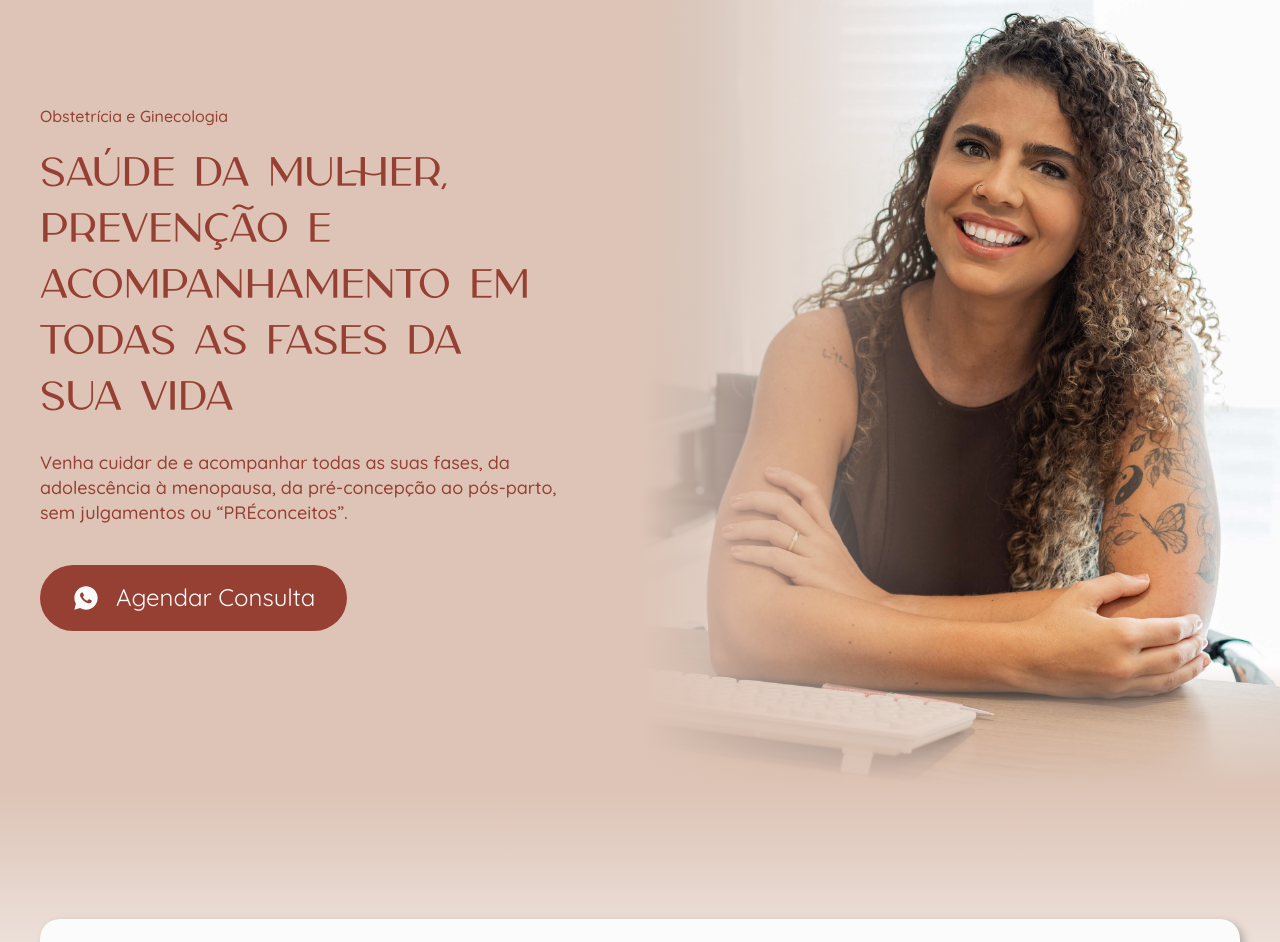
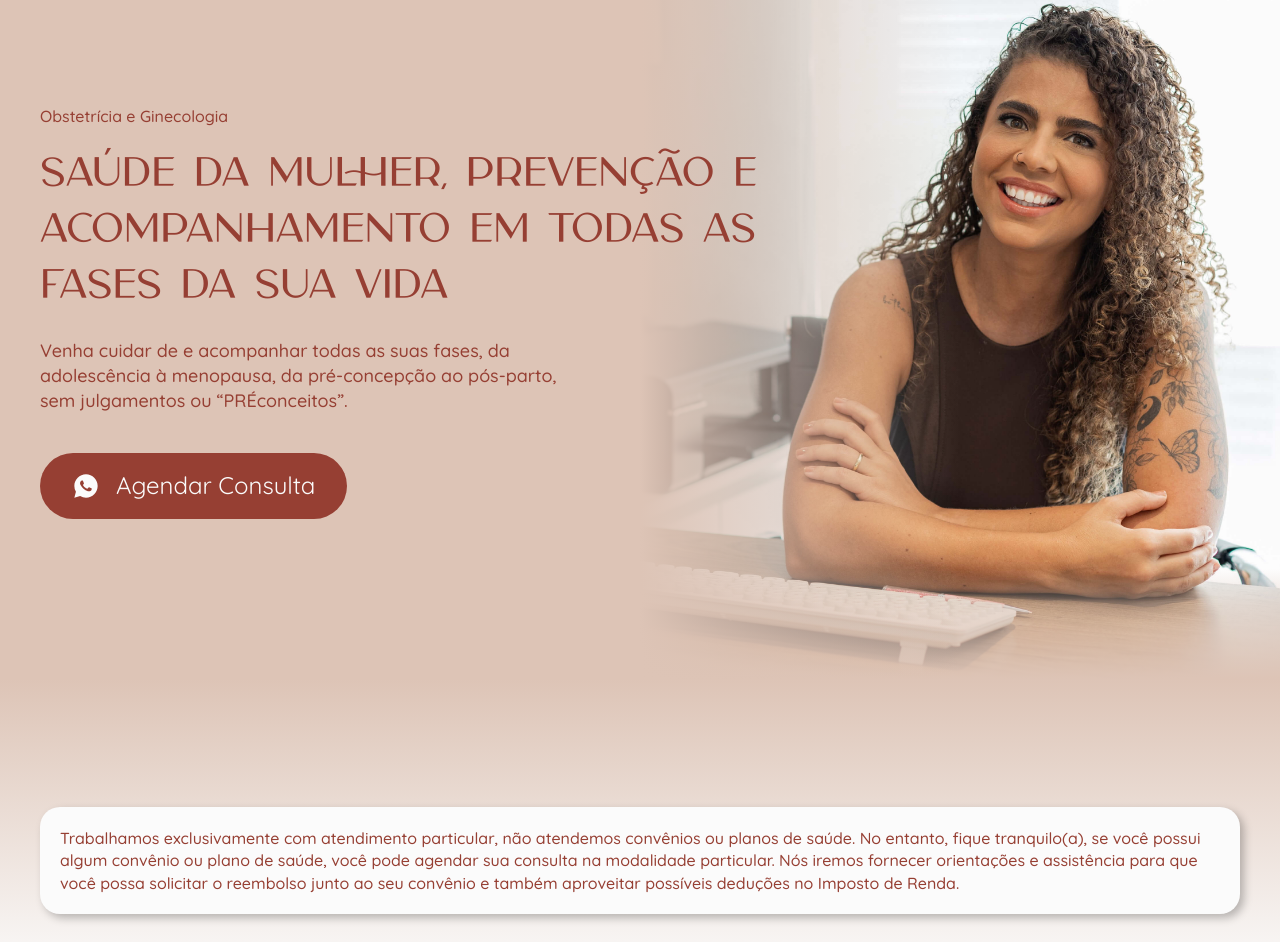
Before and after one commit to capelaum/projeto-naiara, a Next.js app: page / in a window 1280 px wide. Shown: the part 56-998 px from the top of the page. Built offline with nearby package versions, Linux system fonts and the light colour scheme.

Commit message:
refactor: sections folder

```diff
--- a/src/pages/index.tsx
+++ b/src/pages/index.tsx
@@ -1,8 +1,8 @@
 import Head from 'next/head'
 import { Navbar } from '~/components/Navbar'
-import { About } from '~/components/Sections/About'
-import { Hero } from '~/components/Sections/Hero'
-import { Services } from '~/components/Sections/Services'
+import { About } from '~/sections/About'
+import { Hero } from '~/sections/Hero'
+import { Services } from '~/sections/Services'
 import { HomeMain } from '~/styles/home'
 
 export default function Home() {
--- a/src/components/Sections/About/index.tsx
+++ b/src/sections/About/index.tsx
@@ -1,8 +1,8 @@
 import Image from 'next/image'
 import { AboutBg, About as AboutImage } from '~/assets'
 import { Container } from '~/components/Container'
+import { SectionHeading } from '~/components/SectionHeading'
 import { Text } from '~/components/Text'
-import { SectionHeading } from '../SectionHeading'
 import {
   AboutContent,
   AboutContentWrapper,
--- a/src/components/Sections/Hero/index.tsx
+++ b/src/sections/Hero/index.tsx
@@ -51,7 +51,7 @@ export function Hero() {
         </HeroImageWrapper>
       </HeroWrapper>
 
-      <Container>
+      <Container as="section">
         <Notice>
           <Text weight="medium" size="md">
             Trabalhamos exclusivamente com atendimento particular, não atendemos
--- a/src/components/Sections/Hero/styles.ts
+++ b/src/sections/Hero/styles.ts
@@ -51,7 +51,7 @@ export const HeroContent = styled('div', {
   zIndex: 3,
 
   h1: {
-    maxWidth: '520px',
+    maxWidth: '60%',
     width: '100%',
     margin: '1rem 0 1.5rem 0',
     lineHeight: '$short',
@@ -69,6 +69,10 @@ export const HeroContent = styled('div', {
     flexDirection: 'column',
     width: 'auto',
     alignItems: 'center',
+
+    h1: {
+      maxWidth: '80%',
+    },
 
     'h1, p, h2': {
       textAlign: 'center',
@@ -88,6 +92,7 @@ export const HeroContent = styled('div', {
   '@bp3': {
     h1: {
       fontSize: '$3xl',
+      maxWidth: '100%',
     },
   },
 })
--- a/src/components/Sections/Services/index.tsx
+++ b/src/sections/Services/index.tsx
@@ -1,8 +1,8 @@
 import Image from 'next/image'
 import { Container } from '~/components/Container'
 import { Heading } from '~/components/Heading'
+import { SectionHeading } from '~/components/SectionHeading'
 import { Text } from '~/components/Text'
-import { SectionHeading } from '../SectionHeading'
 import { services } from './services'
 import {
   ServiceCard,
```
Also changed, not shown: src/components/SectionHeading/index.tsx (renamed from src/components/Sections/SectionHeading/index.tsx), src/components/SectionHeading/styles.ts (renamed from src/components/Sections/SectionHeading/styles.ts), src/sections/About/styles.ts (renamed from src/components/Sections/About/styles.ts), src/sections/Services/services.ts (renamed from src/components/Sections/Services/services.ts), src/sections/Services/styles.ts (renamed from src/components/Sections/Services/styles.ts).
